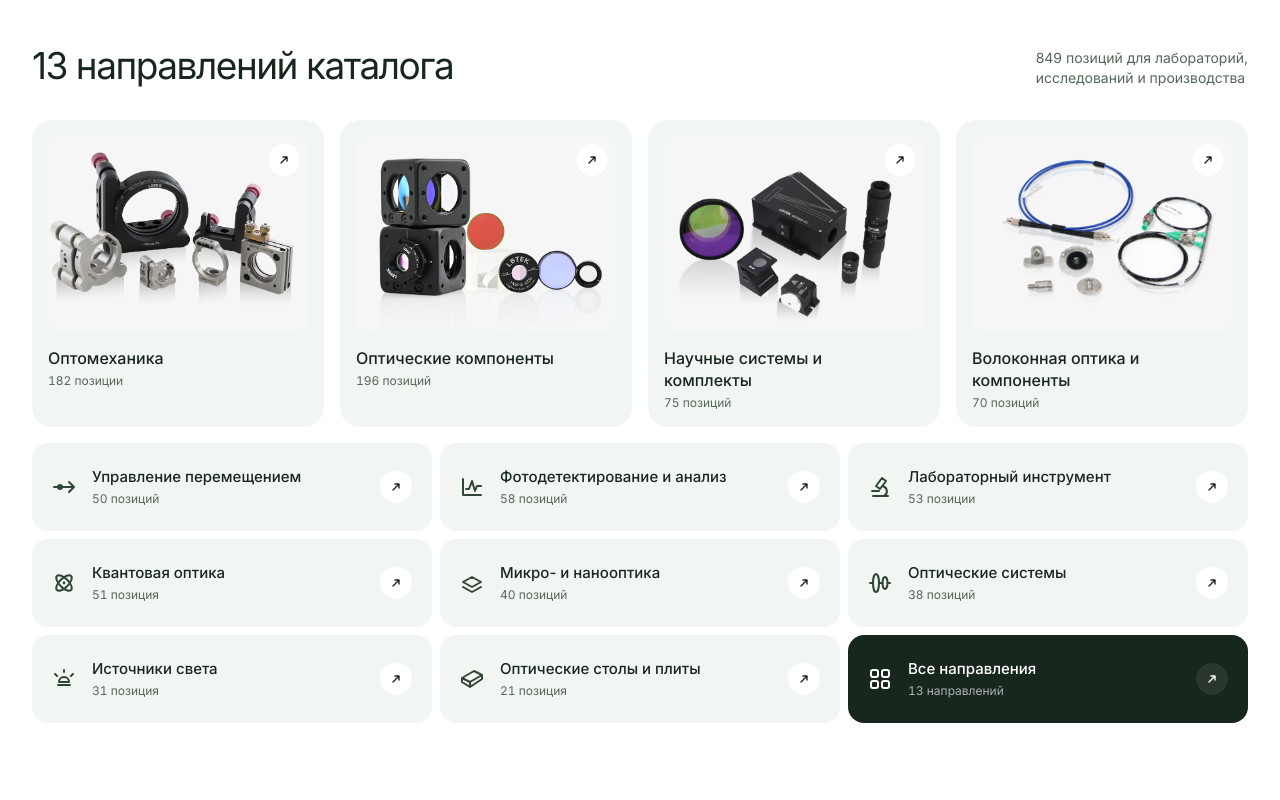
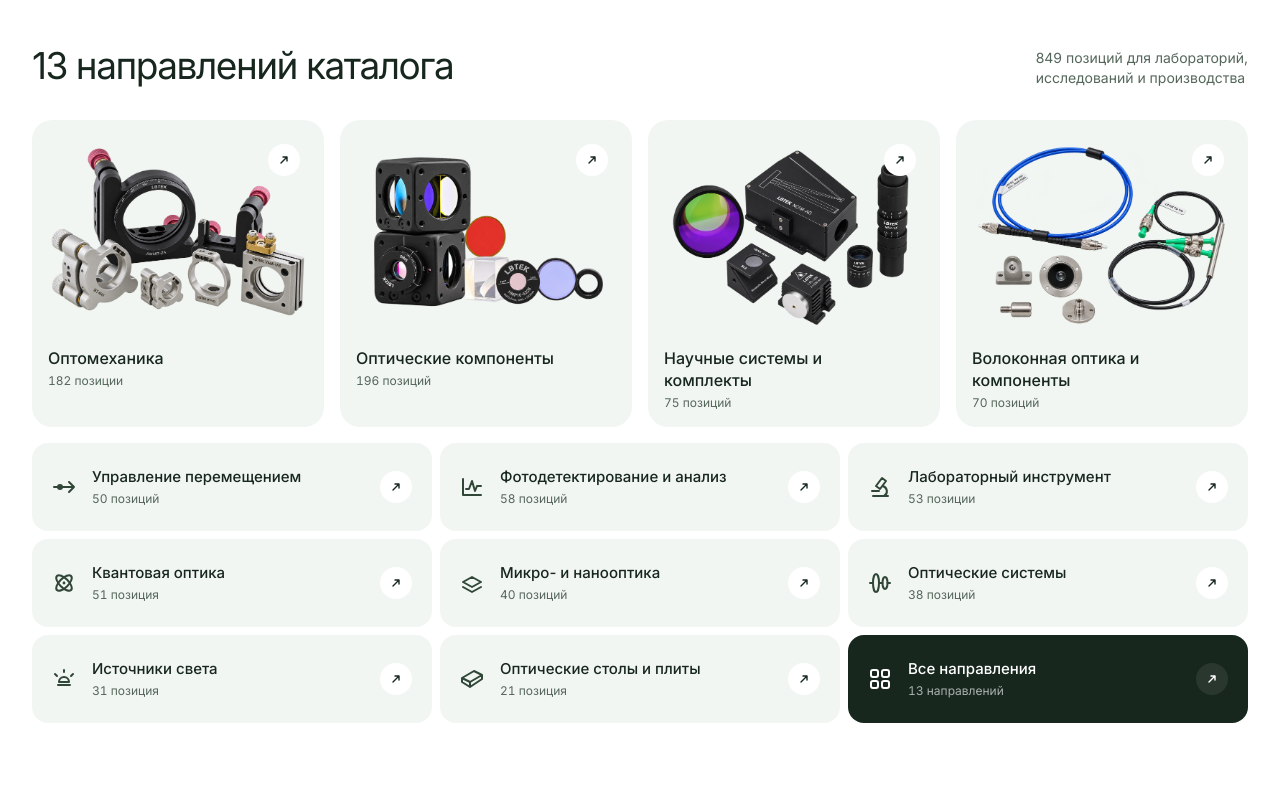
Before and after one commit to PV-develop/lbtech, a plain HTML site: page v2/index.html in a window 1280 px wide. Shown: the part 740-1540 px from the top of the page. Drawn offline with Linux system fonts and the light colour scheme.

Commit message:
Refresh catalog category cutouts

```diff
--- a/v2/index.html
+++ b/v2/index.html
@@ -9,7 +9,7 @@
   <link rel="preconnect" href="https://fonts.googleapis.com">
   <link rel="preconnect" href="https://fonts.gstatic.com" crossorigin>
   <link href="https://fonts.googleapis.com/css2?family=Inter:wght@300;400;500&amp;display=swap" rel="stylesheet">
-  <link rel="stylesheet" href="styles.css?v=6">
+  <link rel="stylesheet" href="styles.css?v=7">
   <script src="script.js?v=1" defer></script>
 </head>
 <body>
@@ -194,22 +194,22 @@
 
       <div class="catalog-featured">
         <a class="category-card" href="#catalog">
-          <span class="category-image"><img src="../assets/catalog-optomechanics-new.png" alt="Набор оптомеханических держателей LBTEK" width="960" height="540" loading="lazy"></span>
+          <span class="category-image"><img src="../assets/catalog-optomechanics-cutout.png" alt="Оптомеханические держатели LBTEK" width="1448" height="1086" loading="lazy"></span>
           <span class="category-copy"><strong>Оптомеханика</strong><span>182 позиции</span></span>
           <span class="category-arrow card-arrow"><svg viewBox="0 0 14 14" aria-hidden="true"><path d="M4 10 10 4M6 4h4v4"/></svg></span>
         </a>
         <a class="category-card" href="#catalog">
-          <span class="category-image"><img src="../assets/catalog-optical-components-new.png" alt="Оптические компоненты LBTEK: фильтры и оптика" width="1200" height="1200" loading="lazy"></span>
+          <span class="category-image"><img src="../assets/catalog-optical-components-cutout.png" alt="Оптические фильтры и компоненты LBTEK" width="1448" height="1086" loading="lazy"></span>
           <span class="category-copy"><strong>Оптические компоненты</strong><span>196 позиций</span></span>
           <span class="category-arrow card-arrow"><svg viewBox="0 0 14 14" aria-hidden="true"><path d="M4 10 10 4M6 4h4v4"/></svg></span>
         </a>
         <a class="category-card" href="#catalog">
-          <span class="category-image"><img src="../assets/catalog-scientific-systems-new.png" alt="Оптические системы и оптические узлы LBTEK" width="960" height="640" loading="lazy"></span>
+          <span class="category-image"><img src="../assets/catalog-scientific-systems-cutout.png" alt="Научные оптические системы и комплекты LBTEK" width="1448" height="1086" loading="lazy"></span>
           <span class="category-copy"><strong>Научные системы и комплекты</strong><span>75 позиций</span></span>
           <span class="category-arrow card-arrow"><svg viewBox="0 0 14 14" aria-hidden="true"><path d="M4 10 10 4M6 4h4v4"/></svg></span>
         </a>
         <a class="category-card" href="#catalog">
-          <span class="category-image"><img src="../assets/catalog-fiber-optics-new.png" alt="Волоконная оптика и оптоволоконные компоненты" width="960" height="901" loading="lazy"></span>
+          <span class="category-image"><img src="../assets/catalog-fiber-optics-cutout.png" alt="Волоконно-оптические компоненты LBTEK" width="1448" height="1086" loading="lazy"></span>
           <span class="category-copy"><strong>Волоконная оптика и компоненты</strong><span>70 позиций</span></span>
           <span class="category-arrow card-arrow"><svg viewBox="0 0 14 14" aria-hidden="true"><path d="M4 10 10 4M6 4h4v4"/></svg></span>
         </a>
@@ -446,7 +446,7 @@
     <section class="knowledge-section container" id="knowledge" aria-labelledby="knowledge-title">
       <div class="section-heading">
         <div>
-          <h2 id="knowledge-title">Свежее из базы знаний</h2>
+          <h2 id="knowledge-title">Новости и публикации</h2>
         </div>
         <a class="section-link" href="#knowledge">Все материалы <svg viewBox="0 0 14 14" aria-hidden="true"><path d="M4 10 10 4M6 4h4v4"/></svg></a>
       </div>
--- a/v2/styles.css
+++ b/v2/styles.css
@@ -1147,13 +1147,13 @@ svg {
   aspect-ratio: 4 / 3;
   overflow: hidden;
   border-radius: 12px;
-  background: var(--surface);
+  background: transparent;
 }
 
 .category-image img {
   width: 100%;
   height: 100%;
-  object-fit: cover;
+  object-fit: contain;
 }
 
 .category-copy {
```
Also changed, not shown: assets/catalog-fiber-optics-cutout.png (added), assets/catalog-optical-components-cutout.png (added), assets/catalog-optomechanics-cutout.png (added), assets/catalog-scientific-systems-cutout.png (added).
